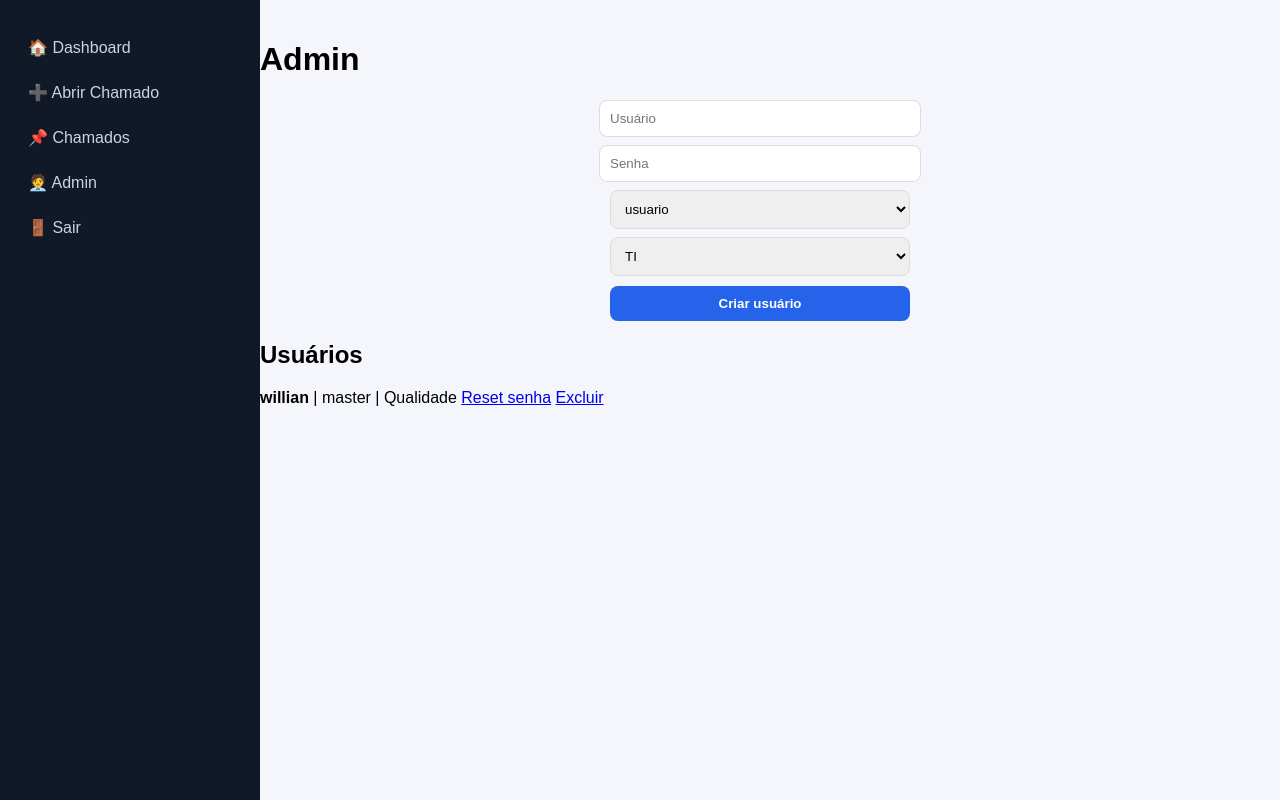
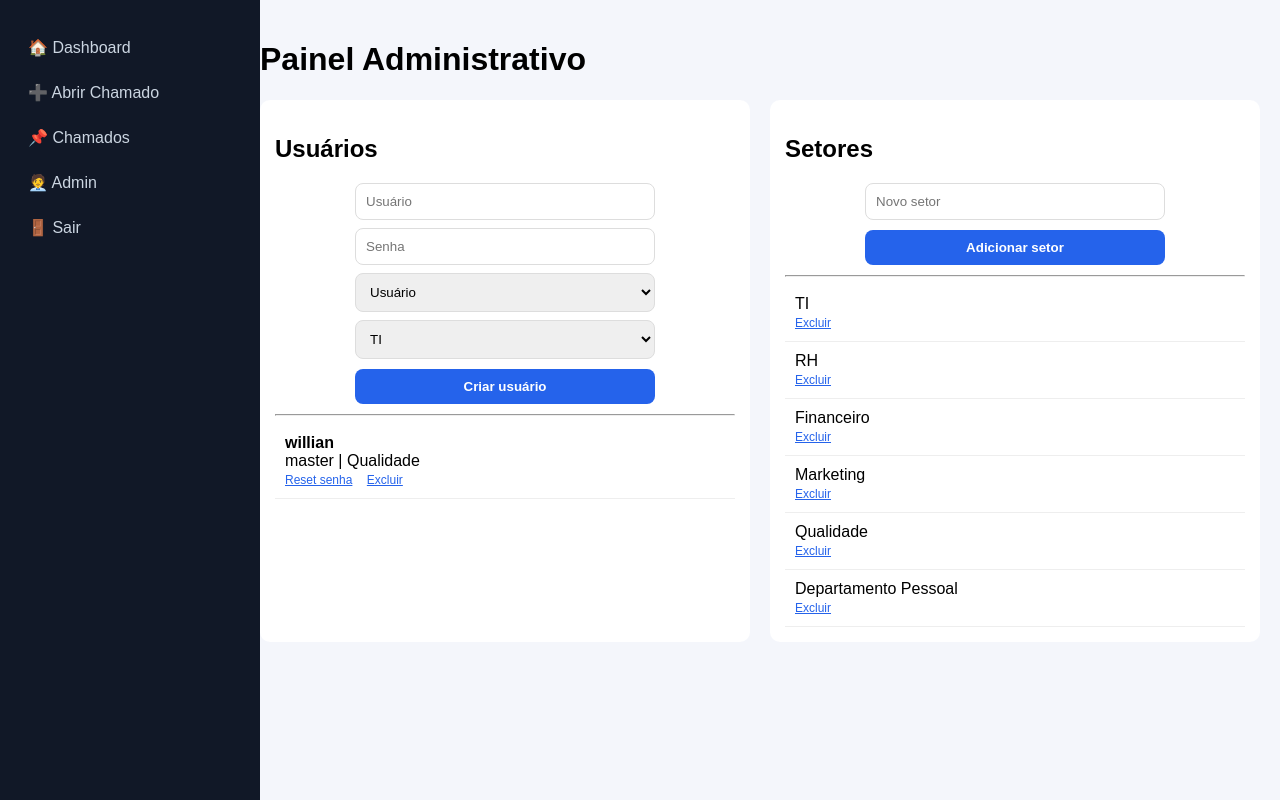
Before and after one commit to qualidadekcq-droid/sistema_chamados, a Flask app: page /admin in a window 1280 px wide. Run offline with Flask 3, Linux system fonts and the light colour scheme; the visitor is signed in with stand-in values (Sample User, id 1).

Commit message:
nova att

```diff
--- a/app.py
+++ b/app.py
@@ -215,7 +215,7 @@ def finalizar(id):
 
 
 # ======================
-# URGÊNCIA (CORRIGIDO)
+# URGÊNCIA
 # ======================
 @app.route("/definir_urgencia/<id>", methods=["POST"])
 def definir_urgencia(id):
@@ -233,7 +233,7 @@ def definir_urgencia(id):
 
 
 # ======================
-# CHAT COM ANEXO (CORRIGIDO)
+# CHAT COM ANEXO
 # ======================
 @app.route("/responder/<id>", methods=["POST"])
 def responder(id):
@@ -318,5 +318,37 @@ def reset_senha(usuario):
     return redirect("/admin")
 
 
+# ======================
+# SETORES
+# ======================
+@app.route("/add_departamento", methods=["POST"])
+def add_departamento():
+    if session.get("role") != "master":
+        return redirect("/admin")
+
+    deps = get_departamentos()
+    nome = request.form.get("nome")
+
+    if nome and nome not in deps:
+        deps.append(nome)
+        save(ARQ_DEPARTAMENTOS, deps)
+
+    return redirect("/admin")
+
+
+@app.route("/del_departamento/<nome>")
+def del_departamento(nome):
+    if session.get("role") != "master":
+        return redirect("/admin")
+
+    deps = [d for d in get_departamentos() if d != nome]
+    save(ARQ_DEPARTAMENTOS, deps)
+
+    return redirect("/admin")
+
+
+# ======================
+# RUN
+# ======================
 if __name__ == "__main__":
     app.run(debug=True)
--- a/templates/painel_admin.html
+++ b/templates/painel_admin.html
@@ -1,10 +1,57 @@
 <!DOCTYPE html>
 <html>
 <head>
-<title>Admin</title>
+<title>Painel Admin</title>
 <meta name="viewport" content="width=device-width, initial-scale=1.0">
 
 <link rel="stylesheet" href="{{ url_for('static', filename='style.css') }}">
+
+<style>
+.admin-grid {
+    display: grid;
+    grid-template-columns: 1fr 1fr;
+    gap: 20px;
+}
+
+.box {
+    background: white;
+    padding: 15px;
+    border-radius: 10px;
+}
+
+.user {
+    padding: 10px;
+    border-bottom: 1px solid #eee;
+}
+
+.actions a {
+    margin-right: 10px;
+    font-size: 12px;
+    color: #2563eb;
+}
+
+@media (max-width: 768px) {
+    .admin-grid {
+        grid-template-columns: 1fr;
+    }
+}
+
+input, select {
+    width: 100%;
+    padding: 10px;
+    margin-top: 8px;
+    box-sizing: border-box;
+}
+
+button {
+    width: 100%;
+    padding: 10px;
+    margin-top: 10px;
+    background: #2563eb;
+    color: white;
+    border: none;
+}
+</style>
 </head>
 
 <body>
@@ -19,7 +66,14 @@
 
 <div class="content">
 
-<h1>Admin</h1>
+<h1>Painel Administrativo</h1>
+
+<div class="admin-grid">
+
+<!-- USUÁRIOS -->
+<div class="box">
+
+<h2>Usuários</h2>
 
 <form method="POST" action="/criar_usuario">
 
@@ -27,9 +81,9 @@
 <input name="senha" type="password" placeholder="Senha" required>
 
 <select name="role">
-<option>usuario</option>
-<option>admin</option>
-<option>master</option>
+<option value="usuario">Usuário</option>
+<option value="admin">Admin</option>
+<option value="master">Master</option>
 </select>
 
 <select name="setor">
@@ -42,21 +96,52 @@
 
 </form>
 
-<h2>Usuários</h2>
+<hr>
 
 {% for u in usuarios %}
 
-<p>
-<b>{{ u.usuario }}</b> | {{ u.role }} | {{ u.setor }}
+<div class="user">
+    <b>{{ u.usuario }}</b> <br>
+    {{ u.role }} | {{ u.setor }}
 
-<a href="/reset_senha/{{ u.usuario }}">Reset senha</a>
-<a href="/excluir_usuario/{{ u.usuario }}">Excluir</a>
-
-</p>
+    <div class="actions">
+        <a href="/reset_senha/{{ u.usuario }}">Reset senha</a>
+        <a href="/excluir_usuario/{{ u.usuario }}">Excluir</a>
+    </div>
+</div>
 
 {% endfor %}
 
 </div>
 
+<!-- SETORES -->
+<div class="box">
+
+<h2>Setores</h2>
+
+<form method="POST" action="/add_departamento">
+<input name="nome" placeholder="Novo setor">
+<button>Adicionar setor</button>
+</form>
+
+<hr>
+
+{% for d in departamentos %}
+
+<div class="user">
+    {{ d }}
+    <div class="actions">
+        <a href="/del_departamento/{{ d }}">Excluir</a>
+    </div>
+</div>
+
+{% endfor %}
+
+</div>
+
+</div>
+
+</div>
+
 </body>
 </html>
```
